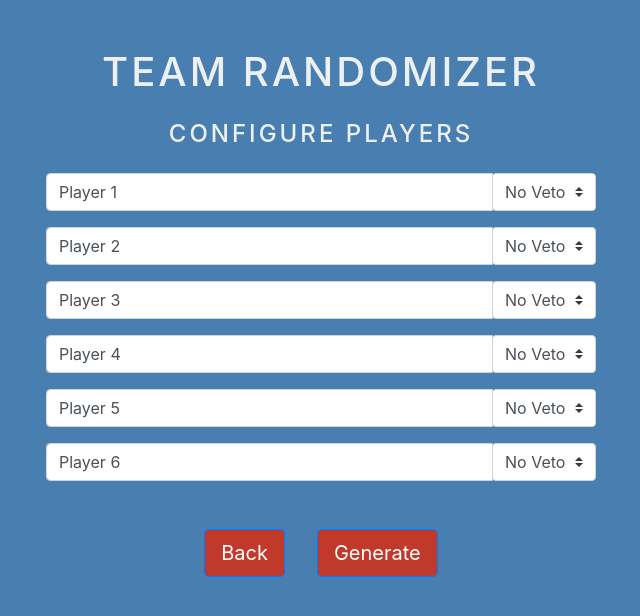
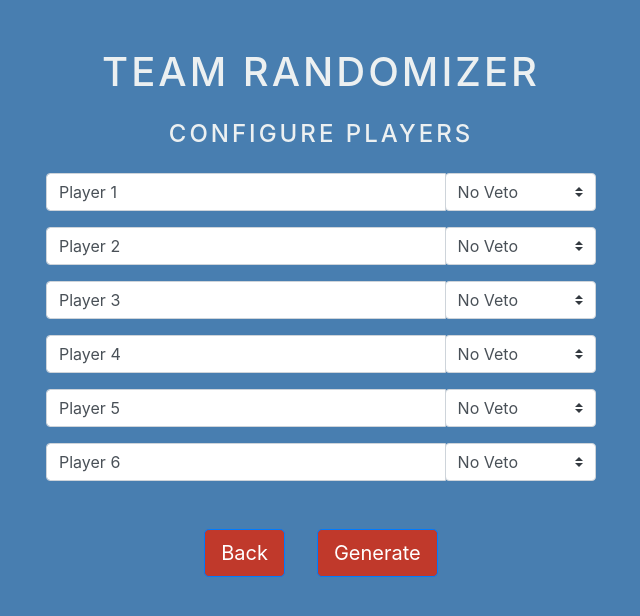
Before and after one commit to poftadeh/team-randomizer, a React (Create React App) app: page / in a window 1280 px wide. Both pictures are taken after a click on the button "Next". Shown: the top 616 px of the page, without its empty margins (319-959 px from the left). Built offline with nearby package versions, Linux system fonts and the light colour scheme.

Commit message:
style: fix player list sizing

```diff
--- a/src/App.css
+++ b/src/App.css
@@ -1,7 +1,6 @@
 body {
   background-color: #487eb0;
   color: #ecf0f1;
-  font-size: 62.5%;
   letter-spacing: 3px;
 }
 
@@ -15,9 +14,10 @@ body {
 
 .table {
   color: #ecf0f1;
-  background-color: #2980b9;
+  background-color: #34495e;
+  max-width: 25rem;
 }
 
 .player-list {
-  max-width: 10rem;
+  width: 15ch;
 }
--- a/src/components/screens/PlayerList.js
+++ b/src/components/screens/PlayerList.js
@@ -2,6 +2,13 @@ import React, { Component } from 'react';
 import PlayerEdit from '../utils/PlayerEdit';
 
 export default class PlayerList extends Component {
+  constructor(props) {
+    super(props);
+    this.state = {
+      players: this.props.players,
+    }
+  }
+
   render() {
     const { goToPreviousScreen, changeView } = this.props;
     return (
@@ -17,6 +24,7 @@ export default class PlayerList extends Component {
               }}
               handleInputChange={e => {
                 player.setName(e.target.value);
+                this.setState({players: this.props.players})
               }}
             />
           </div>
```
